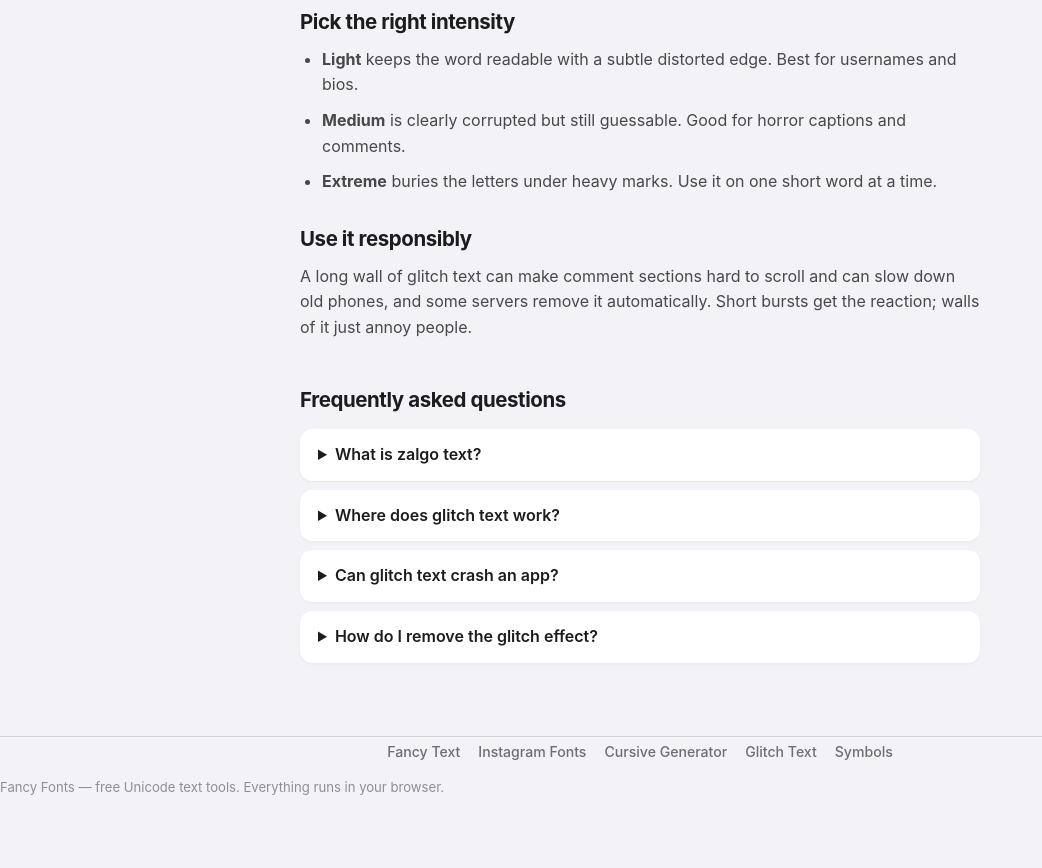
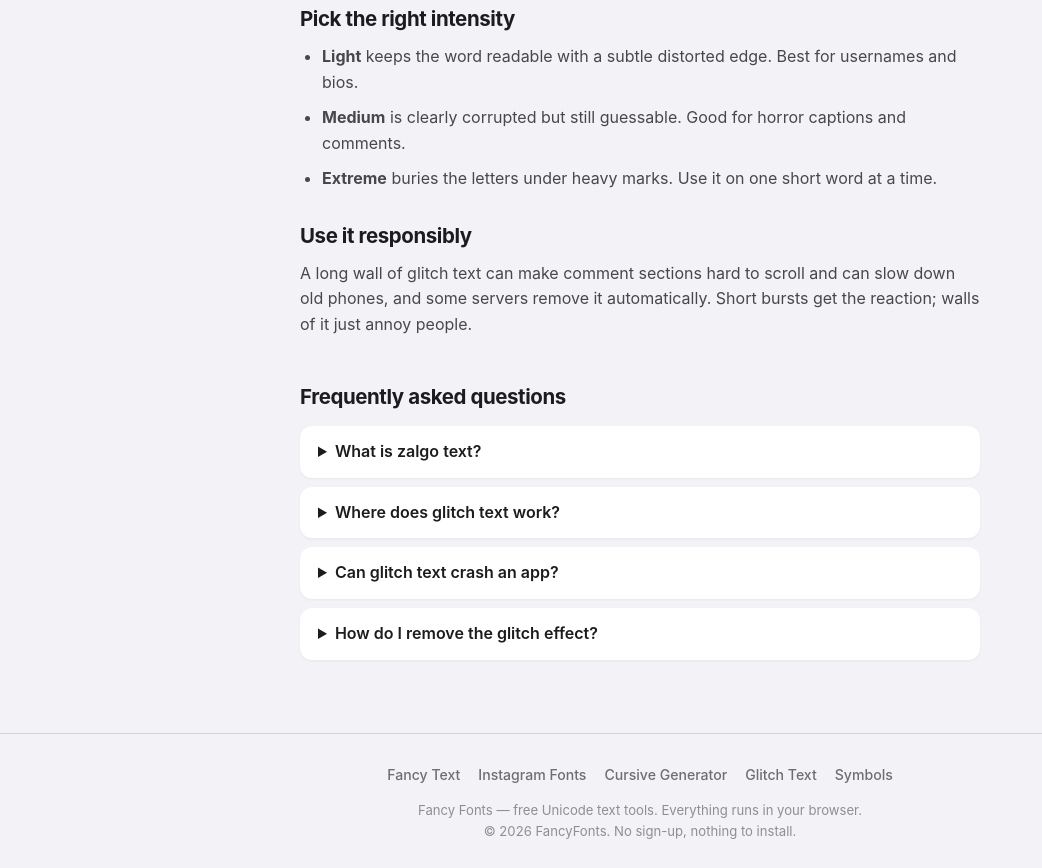
Before and after one commit to fancy-fonts/fancy-fonts.github.io, a plain HTML site: page glitch-text/index.html in a window 1280 px wide. Shown: the part 999-1867 px from the top of the page, without its empty margins (0-1042 px from the left). Before the commit the page ends 1797 px from the top, so only its background shows below. Drawn offline with Linux system fonts and the light colour scheme.

Commit message:
Add favicon links and update footer information
Added favicon links and updated footer text.

```diff
--- a/glitch-text/index.html
+++ b/glitch-text/index.html
@@ -6,6 +6,8 @@
 <title>Glitch Text Generator (Zalgo): Copy and Paste | Fancy Fonts</title>
 <meta name="description" content="Free glitch text generator. Turn any text into corrupted zalgo text with three intensity levels, then copy and paste it into chats, bios and game names.">
 <link rel="canonical" href="https://fancy-fonts.github.io/glitch-text/">
+<link rel="icon" href="/favicon.svg" type="image/svg+xml">
+<link rel="alternate icon" href="/favicon.png" type="image/png">
 <link rel="stylesheet" href="/assets/style.css">
 <script type="application/ld+json">
 {"@context":"https://schema.org","@type":"FAQPage","mainEntity":[
@@ -18,6 +20,7 @@
 </head>
 <body>
 <header>
+<div class="wrap">
 <a class="logo" href="/">Fancy<span>Fonts</span></a>
 <nav>
 <a href="/">Fancy Text</a>
@@ -26,6 +29,7 @@
 <a href="/glitch-text/" class="active">Glitch Text</a>
 <a href="/symbols/">Symbols</a>
 </nav>
+</div>
 </header>
 <main>
 <h1>Glitch Text Generator</h1>
@@ -55,6 +59,7 @@
 </section>
 </main>
 <footer>
+<div class="wrap">
 <nav>
 <a href="/">Fancy Text</a>
 <a href="/instagram-fonts/">Instagram Fonts</a>
@@ -63,6 +68,8 @@
 <a href="/symbols/">Symbols</a>
 </nav>
 <p>Fancy Fonts — free Unicode text tools. Everything runs in your browser.</p>
+<p>© 2026 FancyFonts. No sign-up, nothing to install.</p>
+</div>
 </footer>
 <script src="/assets/fancy.js"></script>
 <script>FANCY.init({sample:"glitch",styles:["zalgo1","zalgo2","zalgo3","strike","slash","tilde","underline","flip"]});</script>
```
